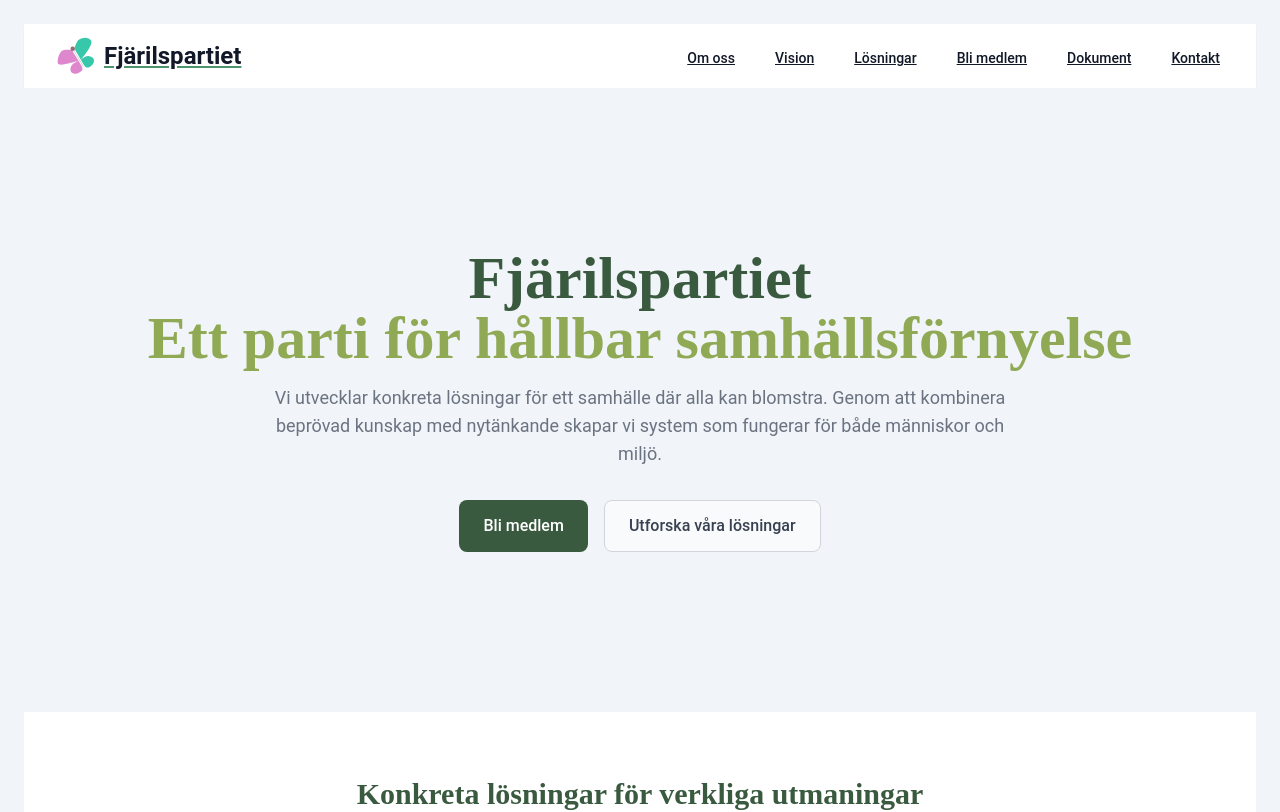
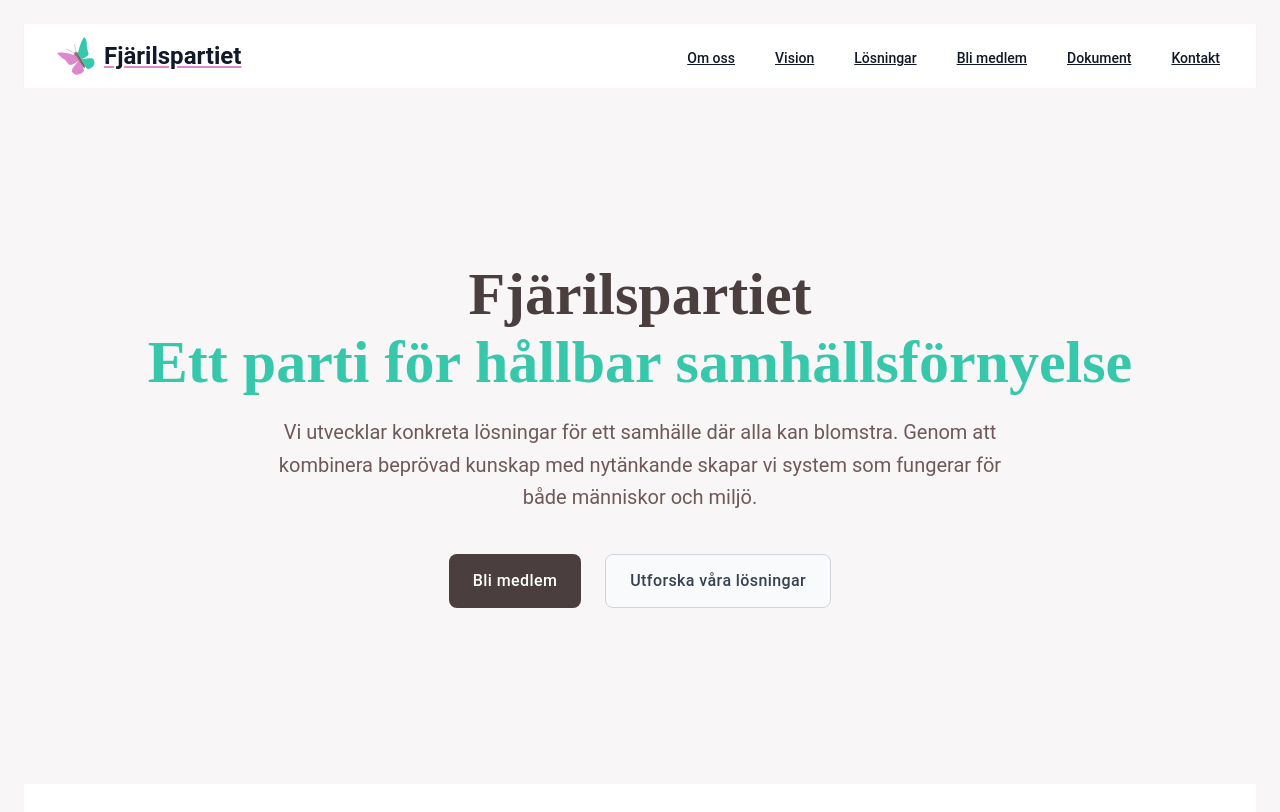
Before and after one commit to fjarilspartiet-se/fjarilspartiet, a Next.js app: page / in a window 1280 px wide. Shown: the top 812 px of the page. Built offline with nearby package versions, Linux system fonts and the light colour scheme.

Commit message:
Add reference to new member guide. Change colors and layout. Improve? butterfly logo

```diff
--- a/src/components/Logo.module.css
+++ /dev/null
@@ -1,18 +0,0 @@
-.svgPath {
-  fill: #916f6f;
-  stroke: #916f6f;
-  stroke-width: 2;
-  stroke-linecap: round;
-}
-
-.svgPath2 {
-  fill: #de87cd;
-}
-
-.svgPath3 {
-  fill: #37c8ab;
-}
-
-.svgCircle {
-  fill: #916f6f;
-}
--- a/src/components/Logo.tsx
+++ b/src/components/Logo.tsx
@@ -1,6 +1,3 @@
-// Import the CSS module correctly
-import styles from './Logo.module.css';
-
 interface LogoProps {
   className?: string;
 }
@@ -12,24 +9,69 @@ export default function Logo({ className = '' }: LogoProps) {
       className={`w-10 h-10 ${className}`.trim()}
       aria-label="Fjärilspartiet logo"
     >
-      <g>
+      <style>
+        {`
+          .butterfly-body {
+            fill: #916f6f;
+            stroke: #000000;
+            stroke-width: 0.240799px;
+          }
+          .butterfly-antenna {
+            fill: none;
+            stroke: #916f6f;
+            stroke-width: 2.408;
+            stroke-linecap: round;
+          }
+          .wing-left {
+            fill: #de87cd;
+          }
+          .wing-right {
+            fill: #37c8ab;
+          }
+          .butterfly-head {
+            fill: #916f6f;
+          }
+          .body-accent {
+            fill: #6c5353;
+          }
+        `}
+      </style>
+      <g transform="translate(3.3937378,-2.9513774)">
         <path
-          d="M 179.72108,200.45668 C 179.00986,198.93994 116.96509,93.839962 116.96509,93.839962"
-          className={styles.svgPath}
+          className="butterfly-body"
+          d="m 186.02665,214.41177 c -0.6473,-1.38039 -57.11486,-97.03295 -57.11486,-97.03295"
         />
         <path
-          d="m 104.99924,93.318672 c 0,0 -50.829045,-8.490134 -70.580271,8.413208 -18.374452,17.6127 -28.9500583,68.02297 -20.346157,82.14526 12.402707,20.35759 128.611998,-20.85741 130.865238,-18.45749 1.02542,1.09218 -33.11851,13.46758 -42.76369,31.39691 -11.548977,21.46829 -7.630884,39.92321 6.21544,48.55779 19.63697,12.24564 56.21066,-3.18612 65.7189,-22.38576 5.05261,-10.20254 -9.72982,-32.7139 -9.72982,-32.7139 z"
-          className={styles.svgPath2}
+          className="wing-left"
+          d="m 124.91213,129.67987 c 0,0 -99.930879,-29.0738 -117.9066682,-13.68989 -4.7639298,4.56643 11.1116632,13.10254 19.9268132,23.79409 9.787402,11.87074 22.550028,13.73946 30.511727,22.59599 9.340043,10.38979 16.854238,23.1014 24.120002,29.22825 16.585672,13.98587 60.952926,-25.58086 63.003626,-23.39668 0.93324,0.994 -21.98985,26.38055 -32.65033,41.53564 -17.690553,25.14914 -12.052414,33.75789 9.19003,45.54453 18.41695,10.21888 51.15788,-2.89972 59.81143,-20.3735 4.59844,-9.28544 -8.85521,-29.77325 -8.85521,-29.77325"
         />
         <path
-          d="m 122.25423,83.560169 c 0,0 11.19175,-49.668889 31.07954,-60.641874 23.00011,-12.690193 60.01363,-20.0710585 78.49549,6.990961 18.48186,27.062019 -65.35602,125.357714 -65.35602,125.357714 0,0 28.59199,-24.3664 47.58832,-22.90409 15.38637,1.18442 35.80108,11.96908 37.37484,27.32052 2.26584,22.10244 -22.57283,47.54595 -44.71065,49.43505 -12.72909,1.08622 -27.94486,-27.95769 -27.94486,-27.95769 z"
-          className={styles.svgPath3}
+          className="wing-right"
+          d="m 140.61606,120.79857 c 0,0 23.22854,-98.652745 41.32862,-108.639375 6.87673,-3.7942009 13.22778,12.57948 17.41155,29.749287 3.13973,12.885242 -0.68393,26.698277 2.6072,39.235924 3.13509,11.943181 5.39564,26.131544 9.60557,34.918844 9.90706,20.67874 -46.39347,40.73378 -46.39347,40.73378 0,0 34.46532,-5.82285 51.77412,-6.86088 22.48158,-1.34824 28.81837,-2.76661 34.34583,27.36745 3.64826,19.88925 -20.54376,43.27205 -40.69161,44.99134 -11.58488,0.98858 -25.4329,-25.44458 -25.4329,-25.44458"
         />
-        <circle
-          cx="110.54034"
-          cy="84.849953"
-          r="14.644264"
-          className={styles.svgCircle}
+        <path
+          className="butterfly-antenna"
+          d="M 118.02155,116.9044 66.030886,89.285014"
+        />
+        <path
+          className="butterfly-antenna"
+          d="M 129.68602,108.95303 119.70286,58.862544"
+        />
+        <path
+          className="butterfly-body"
+          d="m 176.40313,207.11128 9.62352,7.30049 -2.86508,-13.64822"
+        />
+        <path
+          className="butterfly-body"
+          d="m 135.80237,130.15431 -10.89024,-0.47444 47.15142,75.46518 13.9631,9.26672 c -14.24817,-24.96933 -13.45029,-24.59059 -50.22428,-84.25746"
+        />
+        <path
+          className="body-accent"
+          d="m 140.61606,120.79857 -4.81369,9.35574 50.22428,84.25746 -0.85568,-17.56141"
+        />
+        <path
+          className="butterfly-head"
+          d="m 129.95512,108.95037 a 13.327892,13.022045 0 0 1 13.32773,12.9563 13.327892,13.022045 0 0 1 -13.19316,13.08712 13.327892,13.022045 0 0 1 -13.46093,-12.82417 13.327892,13.022045 0 0 1 13.05725,-13.2166"
         />
       </g>
     </svg>
--- a/src/pages/dokument.tsx
+++ b/src/pages/dokument.tsx
@@ -64,6 +64,18 @@ export default function DocumentsPage() {
           title: "Individuell autonomi och personlig utveckling som social rättighet",
           description: "Vår syn på individuell utveckling och samhällsengagemang",
           path: "/docs/svenska/STR/STR-200-politik/STR-206-individuell-autonomi-och-personlig-utveckling-som-social-rättighet.md"
+        }
+      ]
+    },
+    {
+      title: "Medlemsinformation",
+      description: "Guider och information för medlemmar",
+      documents: [
+        {
+          id: "GUIDE-101",
+          title: "Guide för nya medlemmar",
+          description: "Grundläggande information och riktlinjer för att komma igång som medlem",
+          path: "/docs/svenska/guide-för-nya-medlemmar.md"
         }
       ]
     }
--- a/src/pages/index.tsx
+++ b/src/pages/index.tsx
@@ -6,22 +6,24 @@ export default function Home() {
   return (
     <MainLayout>
       {/* Hero Section */}
-      <section className="bg-[var(--color-background)] py-16">
+      <section className="bg-[var(--color-background)] py-20">
         <div className="max-w-7xl mx-auto px-4 sm:py-24 sm:px-6 lg:px-8">
           <div className="text-center">
-            <h1 className="text-4xl md:text-6xl font-bold text-[var(--color-primary)] leading-tight">
-              <span className="block">Fjärilspartiet</span>
-              <span className="block text-[var(--color-highlight)]">Ett parti för hållbar samhällsförnyelse</span>
+            <h1 className="text-4xl md:text-6xl font-bold text-[var(--color-primary)] leading-tight mb-4">
+              <span className="block mb-2">Fjärilspartiet</span>
+              <span className="block text-[var(--color-highlight)]">
+                Ett parti för hållbar samhällsförnyelse
+              </span>
             </h1>
-            <p className="mt-4 text-lg text-[var(--color-text-muted)] max-w-3xl mx-auto">
+            <p className="mt-6 text-xl leading-relaxed text-[var(--color-text-muted)] max-w-3xl mx-auto">
               Vi utvecklar konkreta lösningar för ett samhälle där alla kan blomstra. Genom att kombinera
               beprövad kunskap med nytänkande skapar vi system som fungerar för både människor och miljö.
             </p>
-            <div className="mt-8 flex justify-center space-x-4">
-              <Link href="/bli-medlem" className="btn-primary">
+            <div className="mt-10 flex justify-center space-x-6">
+              <Link href="/bli-medlem" className="btn-primary text-lg px-8 py-3">
                 Bli medlem
               </Link>
-              <Link href="/vision" className="btn-secondary">
+              <Link href="/vision" className="btn-secondary text-lg px-8 py-3">
                 Utforska våra lösningar
               </Link>
             </div>
@@ -30,10 +32,12 @@ export default function Home() {
       </section>
 
       {/* Core Solutions Section */}
-      <section className="bg-white py-16">
+      <section className="bg-white py-24">
         <div className="max-w-7xl mx-auto px-4 sm:px-6 lg:px-8">
-          <div className="text-center mb-12">
-            <h2 className="text-3xl font-bold text-[var(--color-primary)]">Konkreta lösningar för verkliga utmaningar</h2>
+          <div className="text-center mb-16">
+            <h2 className="text-4xl font-bold text-[var(--color-primary)] mb-4">
+              Konkreta lösningar för verkliga utmaningar
+              </h2>
             <p className="mt-4 text-lg text-[var(--color-text-muted)] max-w-2xl mx-auto">
               Våra förslag bygger på forskning, praktisk erfarenhet och systemtänkande
             </p>
--- a/src/pages/kontakt.tsx
+++ b/src/pages/kontakt.tsx
@@ -116,7 +116,16 @@ export default function ContactPage() {
               Innan du kontaktar oss, kolla gärna om din fråga besvaras i vår dokumentation:
             </p>
             <ul className="list-disc list-inside space-y-2">
-              <li>Guide för nya medlemmar</li>
+              <li>
+                <a
+                  href="https://github.com/BjornKennethHolmstrom/fjarilspartiet/blob/main/docs/svenska/guide-för-nya-medlemmar.md"
+                  target="_blank"
+                  rel="noopener noreferrer"
+                  className="text-[var(--color-primary)] hover:underline"
+                >
+                  Guide för nya medlemmar
+                </a>
+              </li>
               <li>Partiets grunddokument</li>
               <li>Vision och målsättningar</li>
               <li>Information om DPOP och tekniska projekt</li>
--- a/src/styles/globals.css
+++ b/src/styles/globals.css
@@ -9,14 +9,21 @@
 @import url('https://fonts.googleapis.com/css2?family=Playfair+Display:wght@400;700&display=swap');
 
 :root {
-  /* Color Palette inspired by nature */
-  --color-background: #f1f5f9; /* Keep the soft gray-blue */
-  --color-primary: #3a5a40; /* Keep the earthy green */
-  --color-secondary: #7e8288; /* Keep the stone gray */
-  --color-accent: #4c956c; /* New: Softer green for accent */
-  --color-highlight: #90a955; /* New: Light sage green */
-  --color-text-main: #1d3557; /* Keep the deep blue */
-  --color-text-muted: #6b7280; /* Keep the neutral gray */
+  /* Base on the neutral mauve/brown as background tones */
+  --color-background: #f8f6f6;     /* Very light mauve */
+  --color-primary: #4a3e3e;        /* Deeper neutral brown */
+  --color-secondary: #916f6f;      /* Your logo's mauve */
+
+  /* Use your logo's distinctive colors as accents */
+  --color-accent: #de87cd;      /* Your pink */
+  --color-highlight: #37c8ab;         /* Your turquoise */
+  --color-highlight-light: #f7f2f2; /* Very light mauve for sections */
+
+  /* Text colors */
+  --color-text-main: #2d2626;      /* Deep warm grey */
+  --color-text-muted: #6e5959;     /* Muted mauve */
+
+
 
 
   /* Font Sizes */
@@ -131,10 +138,23 @@ button:hover,
   border: 1px solid var(--color-secondary-border, #d1d5db);
 }
 
+/* Enhanced button styles */
+.btn-primary, .btn-secondary {
+  font-weight: 500;
+  letter-spacing: 0.025em;
+  transition: all 0.3s ease;
+}
+
+.btn-primary:hover {
+  transform: translateY(-1px);
+  box-shadow: 0 4px 12px rgba(0, 0, 0, 0.15);
+}
+
 .btn-secondary:hover {
   background-color: var(--color-secondary-hover-bg, #e5e7eb);
+  transform: translateY(-1px);
+  box-shadow: 0 4px 12px rgba(0, 0, 0, 0.1);
 }
-
 
 /* Utility Classes */
 .text-center {
@@ -162,11 +182,13 @@ button:hover,
   border-radius: var(--border-radius);
   box-shadow: 0 4px 6px rgba(0, 0, 0, 0.05);
   margin-bottom: var(--spacing-medium);
-  transition: box-shadow 0.3s ease;
+  transition: all 0.3s ease;
+  border: 1px solid rgba(0, 0, 0, 0.05);
 }
 
 .card:hover {
-  box-shadow: 0 6px 12px rgba(0, 0, 0, 0.1);
+  box-shadow: 0 8px 16px rgba(0, 0, 0, 0.1);
+  transform: translateY(-2px);
 }
 
 .section-header {
@@ -182,3 +204,18 @@ button:hover,
     text-shadow: 0 1px 3px rgba(0, 0, 0, 0.1);
   }
 }
+
+@keyframes blob {
+  0% { transform: translate(0px, 0px) scale(1); }
+  33% { transform: translate(30px, -50px) scale(1.1); }
+  66% { transform: translate(-20px, 20px) scale(0.9); }
+  100% { transform: translate(0px, 0px) scale(1); }
+}
+
+.animate-blob {
+  animation: blob 7s infinite;
+}
+
+.animation-delay-2000 {
+  animation-delay: 2s;
+}
```
Also changed, not shown: src/pages/om-oss.tsx (+13 -1 lines), src/pages/vision.tsx (+11 -0 lines), 2 other files (tests, documents, lock files or other folders).
